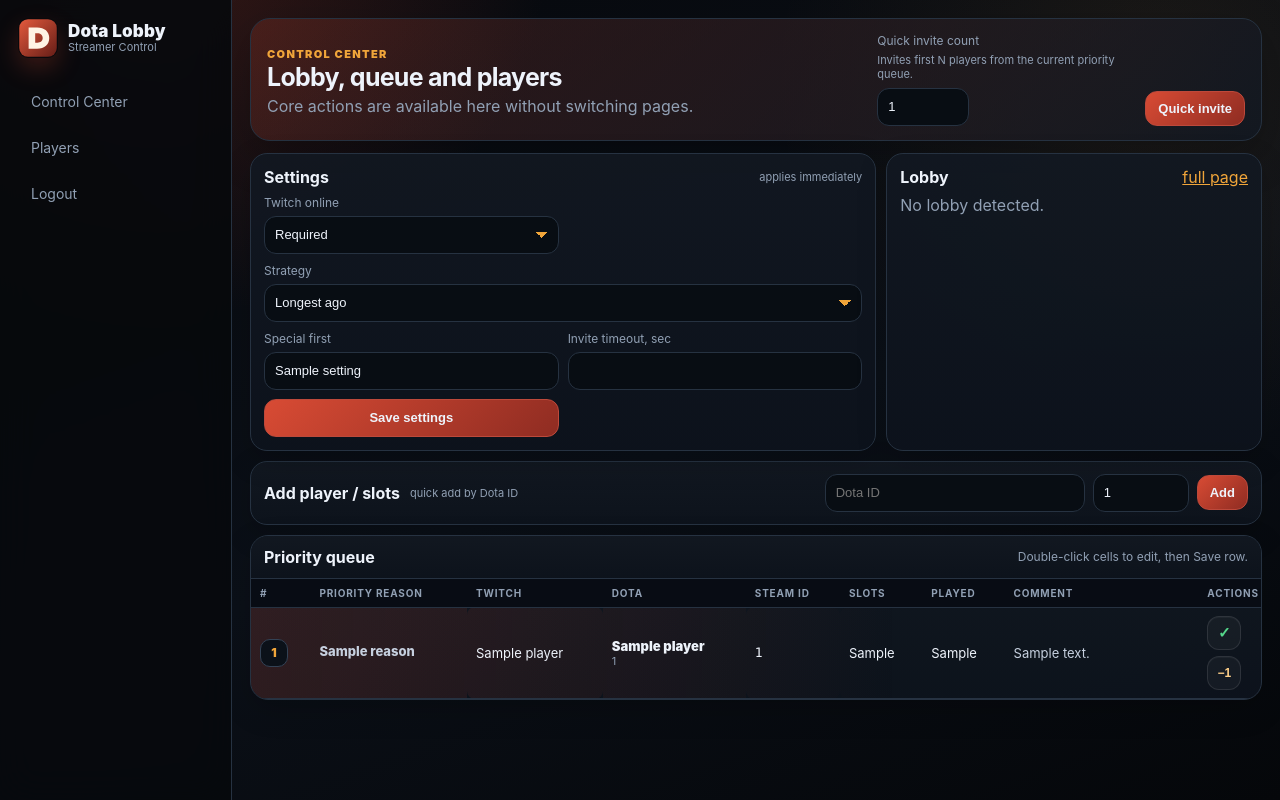
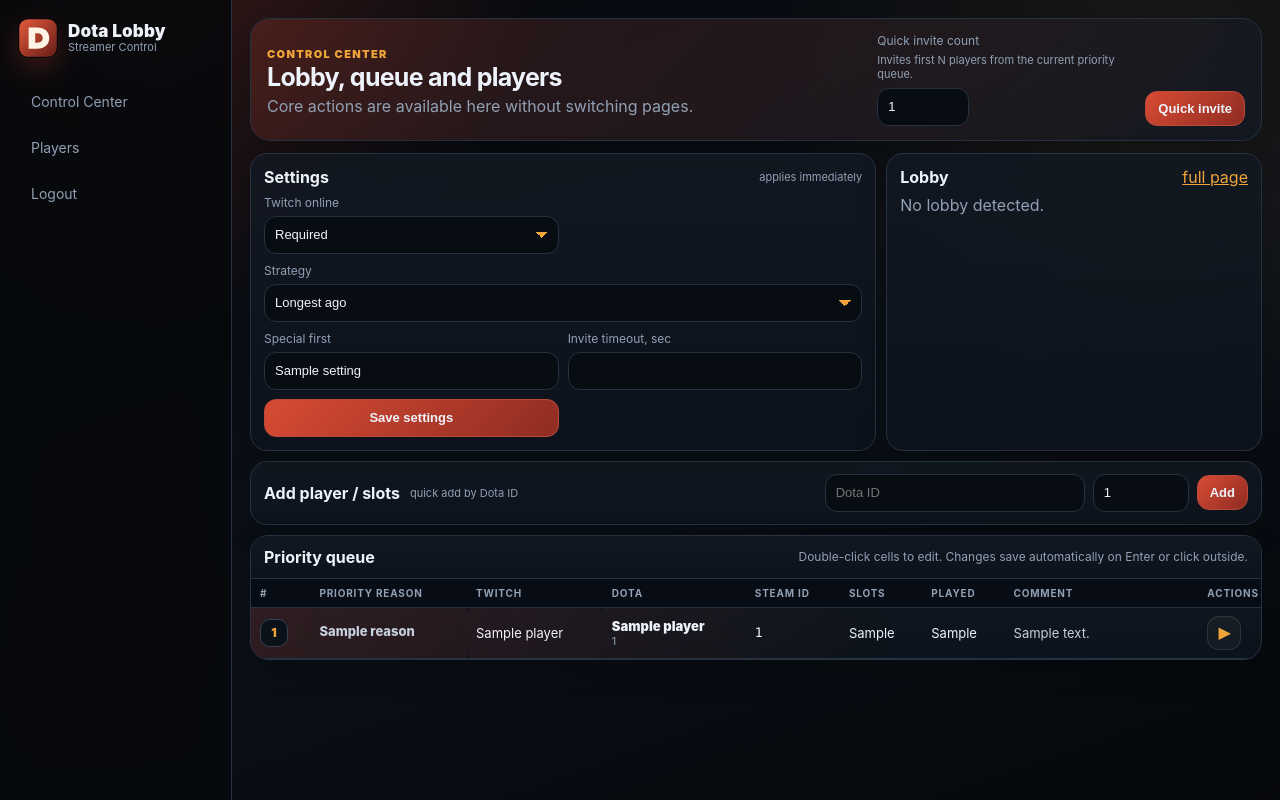
Before and after one commit to tyuh0611-cyber/dota-twitch-lobby-bot, a FastAPI app: template bot_backend/app/templates/dashboard.html in a window 1280 px wide. Run offline with FastAPI, Linux system fonts and the light colour scheme; the template is opened without the code that fills it: most values are stand-ins (such as "Sample title", 1, 10 or a date in 2020); parts of the project's set-up code (start-up, migrations or seed data) failed here and were passed over.

Commit message:
Switch queue rows to autosave and delete actions

```diff
--- a/bot_backend/app/templates/dashboard.html
+++ b/bot_backend/app/templates/dashboard.html
@@ -75,7 +75,7 @@
 </div>
 
 <div class="panel table-panel" id="queue-table">
-  <div class="table-title"><h2>Priority queue</h2><span>Double-click cells to edit, then Save row.</span></div>
+  <div class="table-title"><h2>Priority queue</h2><span>Double-click cells to edit. Changes save automatically on Enter or click outside.</span></div>
   {% if queue_error %}<div class="alert inside">{{ queue_error }}</div>{% endif %}
   {% if ranked %}
   <table class="queue-table">
@@ -85,7 +85,7 @@
     <tbody>
     {% for item in ranked %}
       {% set p = item.player %}
-      <tr class="queue-row {% if loop.first %}top-row{% endif %}">
+      <tr class="queue-row {% if loop.first %}top-row{% endif %}" data-dota-id="{{ p.dota_id }}">
         <td><span class="rank-pill">{{ item.rank }}</span></td>
         <td><div class="reason-text">{{ item.reason }}</div><div class="mini-flags">{% if item.is_special %}<span class="badge warn-badge">special</span>{% endif %}{% if item.is_online %}<span class="badge ok">online</span>{% endif %}</div></td>
         <td class="editable" data-name="twitch_name">{{ p.twitch_name or '' }}</td>
@@ -95,10 +95,8 @@
         <td>{{ p.games_played }}</td>
         <td class="editable comment-cell" data-name="comment">{{ p.comment or '' }}</td>
         <td class="actions-cell">
-          <form method="post" action="/player/{{ p.dota_id }}/quick-edit" class="inline-save-form"><input type="hidden" name="return_to" value="/"><input type="hidden" name="twitch_name" value="{{ p.twitch_name or '' }}"><input type="hidden" name="steam_id" value="{{ p.steam_id or '' }}"><input type="hidden" name="dota_name" value="{{ p.dota_name or '' }}"><input type="hidden" name="slots_left" value="{{ p.slots_left }}"><input type="hidden" name="comment" value="{{ p.comment or '' }}"><button class="btn icon-btn save-action" type="submit" title="Save row" aria-label="Save row"><span aria-hidden="true">✓</span></button></form>
           {% if p.steam_id %}<form method="post" action="/invite/{{ p.steam_id }}" data-confirm="Invite {{ p.dota_name or p.dota_id }}?"><input type="hidden" name="return_to" value="/"><button class="btn icon-btn invite-action" type="submit" title="Invite to lobby" aria-label="Invite to lobby"><span aria-hidden="true">▶</span></button></form>{% endif %}
-          <form method="post" action="/player/{{ p.dota_id }}/charge" data-confirm="Charge -1 slot?"><input type="hidden" name="return_to" value="/"><button class="btn icon-btn charge-action" type="submit" title="Charge -1 slot" aria-label="Charge minus one slot"><span aria-hidden="true">−1</span></button></form>
-          <form method="post" action="/player/{{ p.dota_id }}/blacklist" data-confirm="Blacklist {{ p.dota_name or p.dota_id }}?"><input type="hidden" name="return_to" value="/"><input type="hidden" name="reason" value="queue_blacklist"><button class="btn icon-btn block-action" type="submit" title="Block player" aria-label="Block player"><span aria-hidden="true">×</span></button></form>
+          <form method="post" action="/player/{{ p.dota_id }}/delete" data-confirm="Delete {{ p.dota_name or p.dota_id }} from database? This cannot be undone."><input type="hidden" name="return_to" value="/"><button class="btn icon-btn delete-action" type="submit" title="Delete from database" aria-label="Delete from database"><span aria-hidden="true">🗑</span></button></form>
         </td>
       </tr>
     {% endfor %}
```
